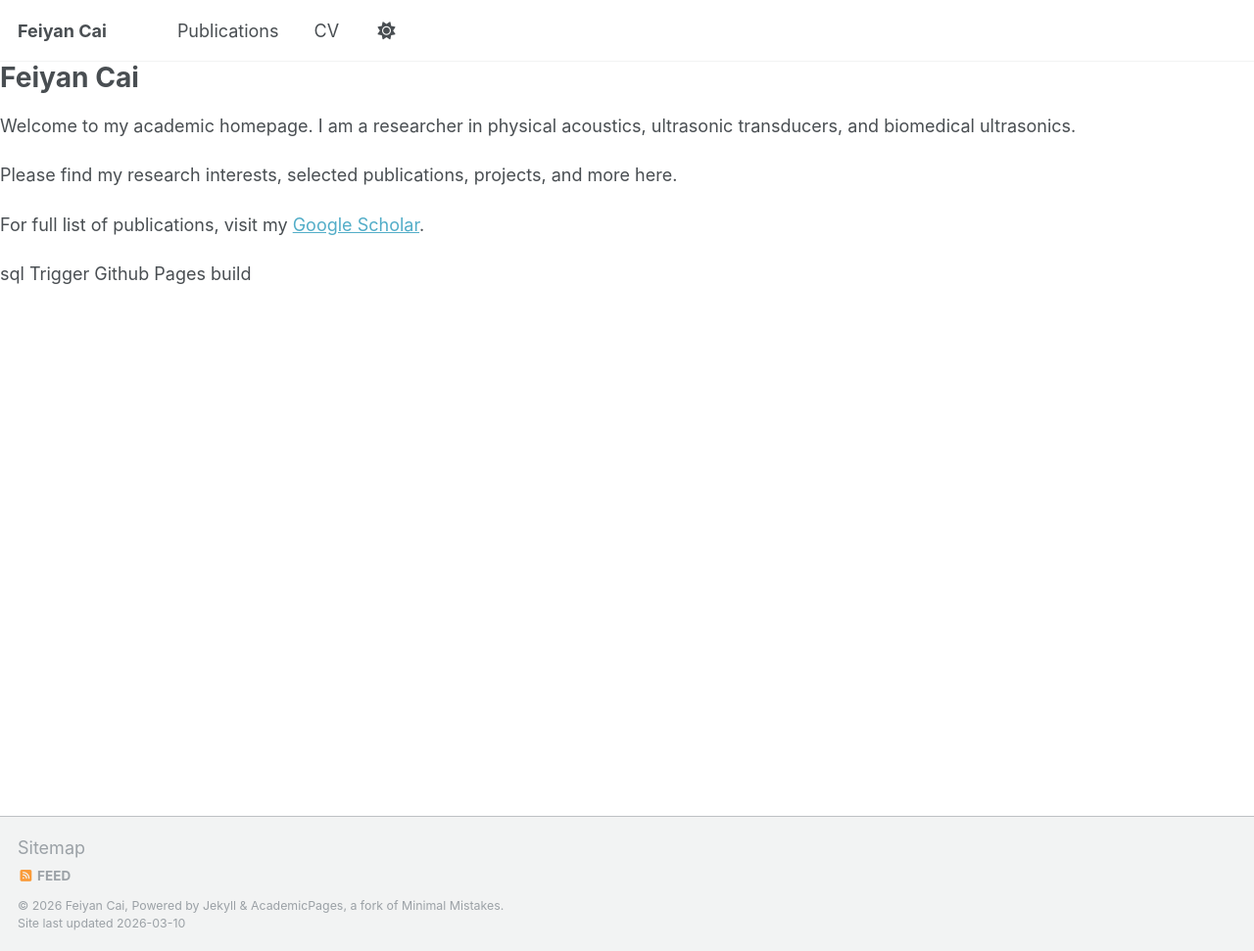
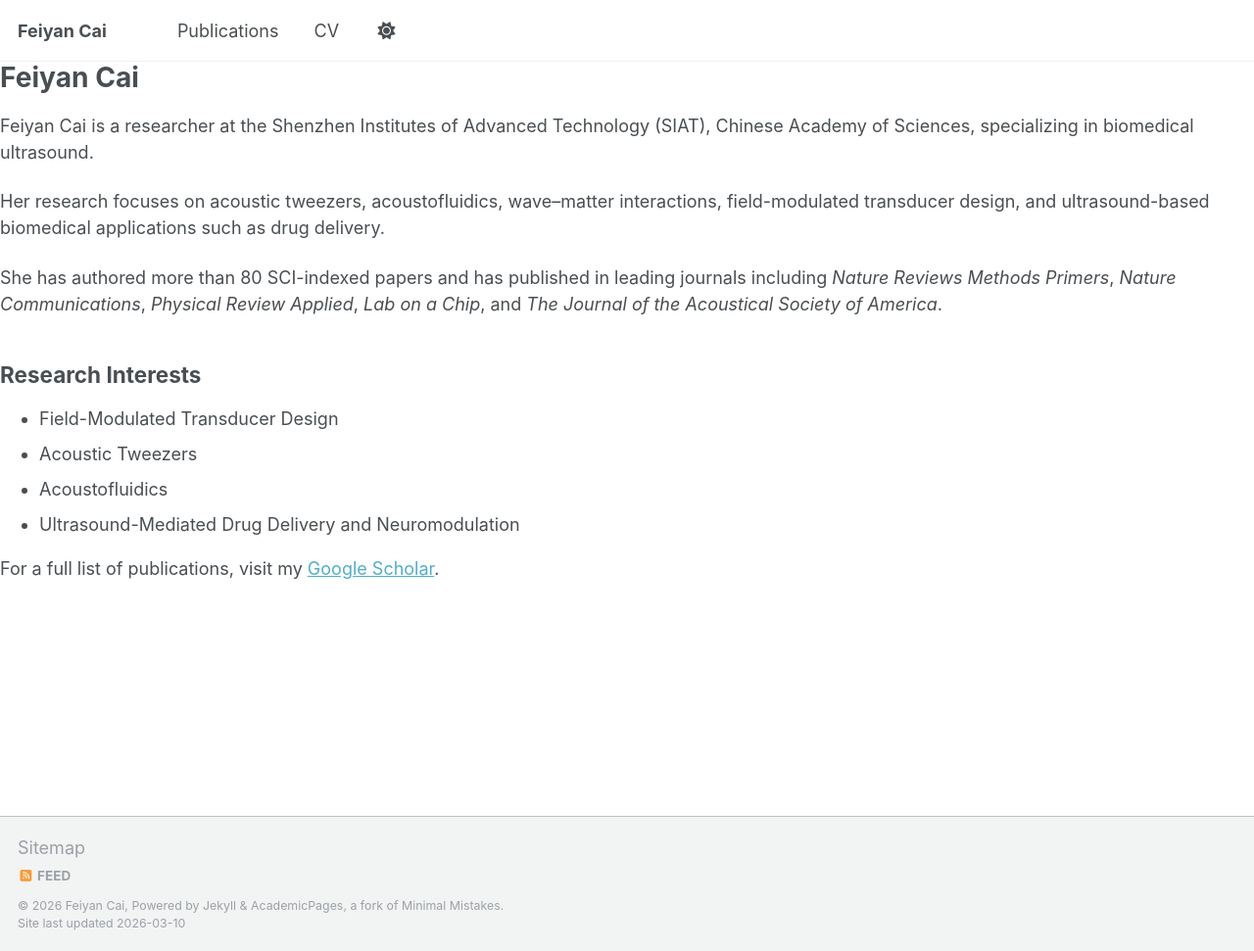
Before and after one commit to Caicai715/FeiyanCai.github.io, a Jekyll site: the page built from index.md, in a window 1280 px wide and 971 px high. Shown: the whole window at 98% size. Built offline with Jekyll 4.4.1, drawn with Linux system fonts in a browser that asks for light colours; our own code applies the rules of GitHub Pages for plain Markdown files.

Commit message:
Update index.md

```diff
--- a/index.md
+++ b/index.md
@@ -1,10 +1,15 @@
 # Feiyan Cai
 
-Welcome to my academic homepage. I am a researcher in physical acoustics, ultrasonic transducers, and biomedical ultrasonics.
+Feiyan Cai is a researcher at the Shenzhen Institutes of Advanced Technology (SIAT), Chinese Academy of Sciences, specializing in biomedical ultrasound.
 
-Please find my research interests, selected publications, projects, and more here.
+Her research focuses on acoustic tweezers, acoustofluidics, wave–matter interactions, field-modulated transducer design, and ultrasound-based biomedical applications such as drug delivery.
 
-For full list of publications, visit my [Google Scholar](https://scholar.google.com/citations?user=MMyNU0AAAAAJ&hl=en).
+She has authored more than 80 SCI-indexed papers and has published in leading journals including *Nature Reviews Methods Primers*, *Nature Communications*, *Physical Review Applied*, *Lab on a Chip*, and *The Journal of the Acoustical Society of America*.
 
-sql
-Trigger Github Pages build
+## Research Interests
+- Field-Modulated Transducer Design
+- Acoustic Tweezers
+- Acoustofluidics
+- Ultrasound-Mediated Drug Delivery and Neuromodulation
+
+For a full list of publications, visit my [Google Scholar](https://scholar.google.com/citations?hl=en&user=MMyNU0AAAAAJ&view_op=list_works&sortby=pubdate).
```
